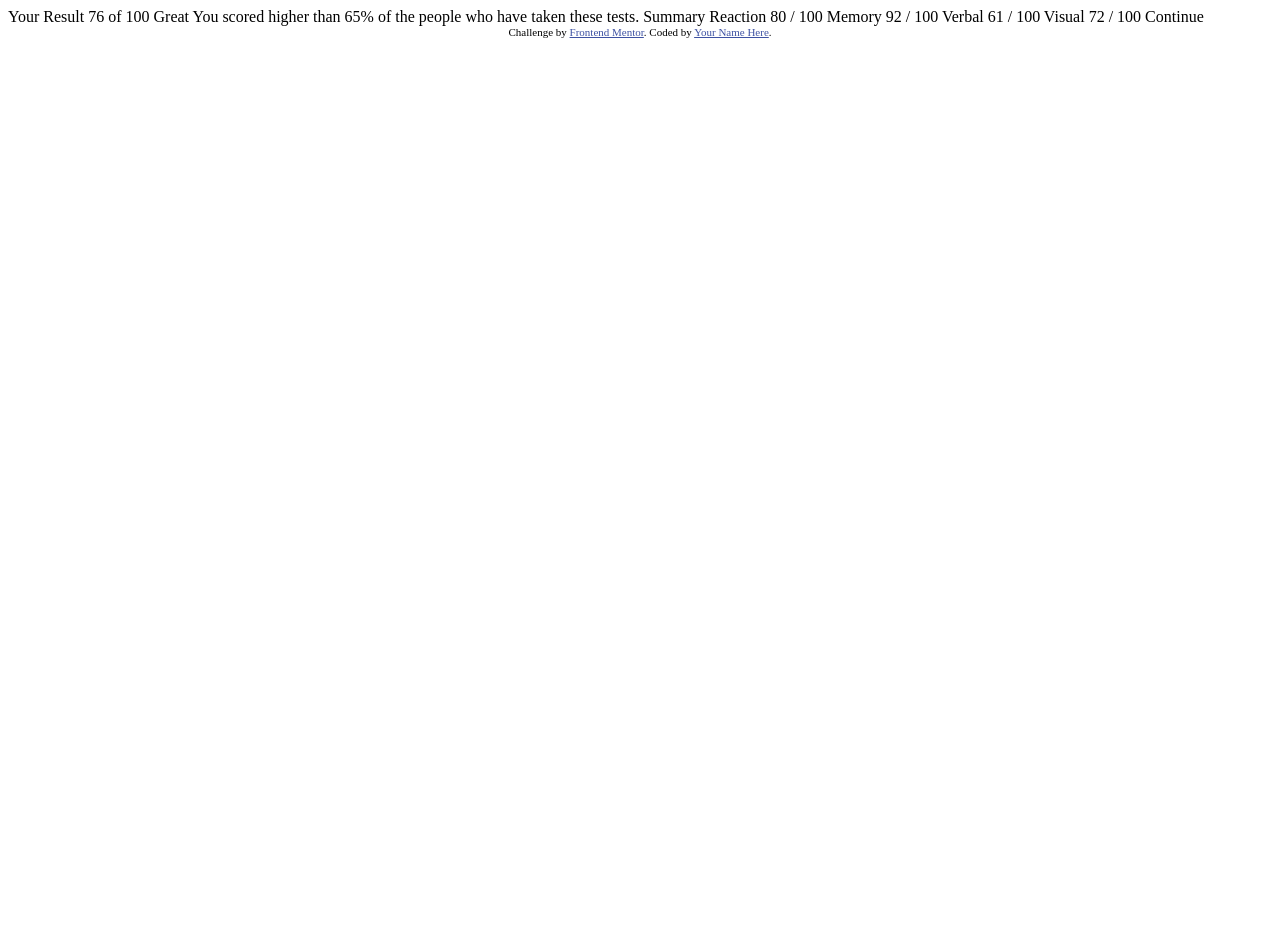
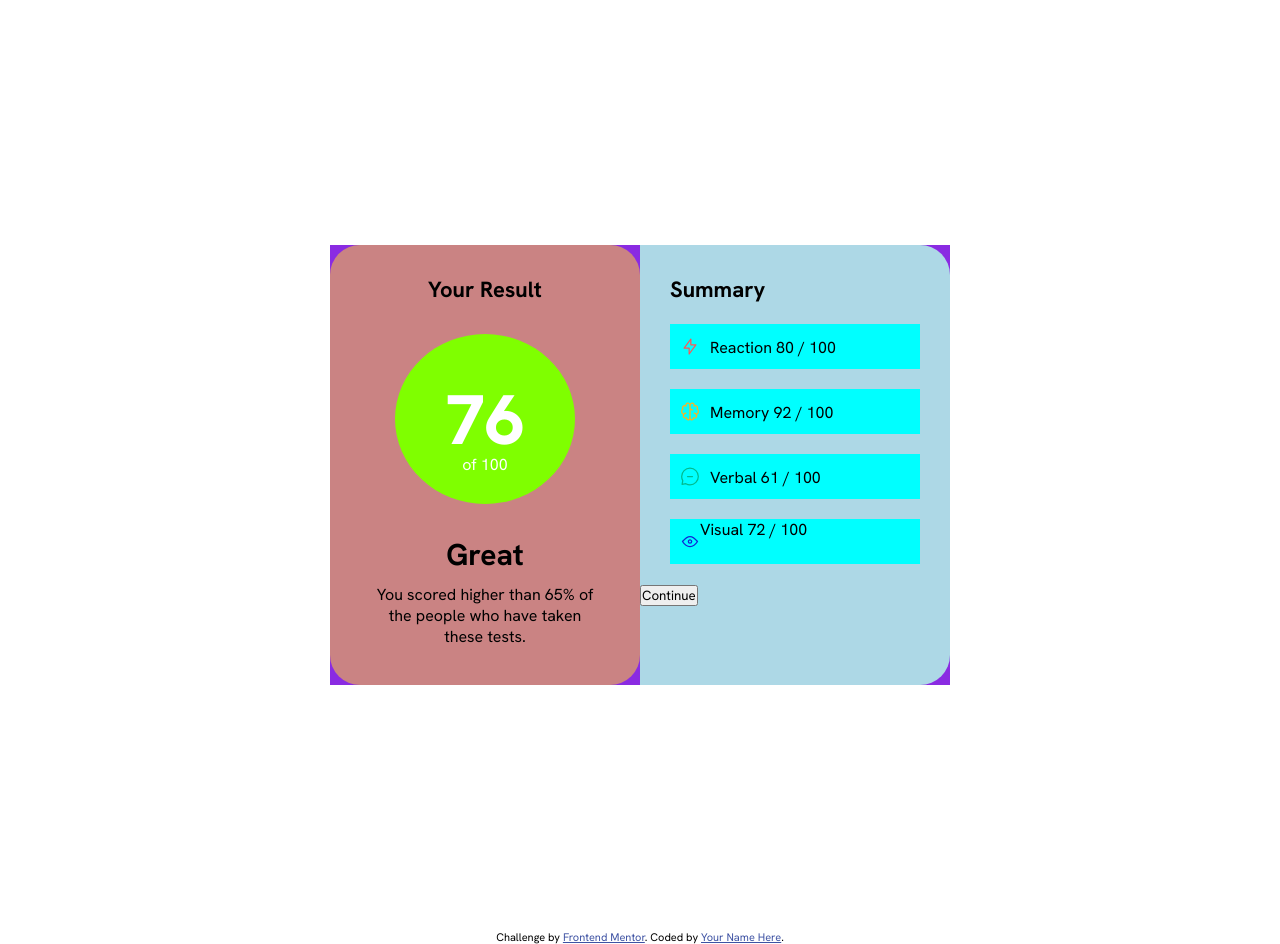
Before and after one commit to Nathan-Rodrigues0/projeto-sa-de, a plain HTML site: page index.html in a window 1280 px wide. Before the commit the page ends 800 px from the top, so only its background shows below. Drawn offline with Linux system fonts and the light colour scheme.

Commit message:
criando um projeto de verificador de saúde

```diff
--- a/index.html
+++ b/index.html
@@ -4,6 +4,7 @@
   <meta charset="UTF-8">
   <meta name="viewport" content="width=device-width, initial-scale=1.0"> <!-- displays site properly based on user's device -->
 
+  <link rel="stylesheet" href="style.css">
   <link rel="icon" type="image/png" sizes="32x32" href="./assets/images/favicon-32x32.png">
 
   <title>Frontend Mentor | Results summary component</title>
@@ -15,30 +16,56 @@
   </style>
 </head>
 <body>
+<main>
+  <div class="result">
 
-  Your Result
-  76
-  of 100
+      <h3>Your Result</h3>
+      <p class="num-1">76</p>
+      <p class="num-2">of 100</p>
+      <h2>Great</h2>
+      <p class="text">You scored higher than 65% of the people who have taken these tests.</p>
+  </div>
 
-  Great
-  You scored higher than 65% of the people who have taken these tests.
+  <div class="summary">
 
-  Summary
+      <h3 id="titulo-2">Summary</h3>
 
-  Reaction
-  80 / 100
+      <div id="react">
+        <img src="assets/images/icon-reaction.svg" alt="react">
+        <p id="frase">
+          Reaction
+          <span>80 / 100</span>
+        </p>
+      </div>
 
-  Memory
-  92 / 100
+      <div id="memory">
+        <img src="assets/images/icon-memory.svg" alt="memory">
+        <p id="frase">
+          Memory
+          <span>92 / 100</span>
+        </p>
+      </div>
 
-  Verbal
-  61 / 100
+      <div id="verbal">
+        <img src="assets/images/icon-verbal.svg" alt="verbal">
+        <p id="frase">
+         Verbal
+          <span>61 / 100</span>
+        </p>
+      </div>
 
-  Visual
-  72 / 100
+      <div id="visual">
+        <img src="assets/images/icon-visual.svg" alt="">
+        <p>
+          Visual
+          <span>72 / 100</span>
+        </p>
+      </div>
 
-  Continue
+      <button>Continue</button>
 
+  </div>
+</main>
   <div class="attribution">
     Challenge by <a href="https://www.frontendmentor.io?ref=challenge" target="_blank">Frontend Mentor</a>.
     Coded by <a href="#">Your Name Here</a>.
--- /dev/null
+++ b/style.css
@@ -0,0 +1,106 @@
+@charset "UTF-8";
+@import url('https://fonts.googleapis.com/css2?family=Hanken+Grotesk&display=swap');
+@import url('https://fonts.googleapis.com/css2?family=Hanken+Grotesk:wght@700&display=swap');
+@import url('https://fonts.googleapis.com/css2?family=Hanken+Grotesk:wght@800&display=swap');
+
+* {
+    margin: 0;
+    padding: 0;
+
+    font-family: 'Hanken Grotesk', sans-serif;
+    text-align: justify;
+
+}
+
+
+main {
+    margin: 245px auto;
+    width: 620px;
+    height: 440px;
+    display: flex;
+    background-color: blueviolet;
+}
+
+.result {
+    background-color: rgb(202, 131, 131);
+    width: 310px;
+    border-radius: 30px;
+ }
+
+h2, h3 {
+    text-align: center;
+    margin-top: 30px;
+ }
+
+h2{
+    padding-top: 30px;
+    font-size: 30px;
+ }
+
+ h3 {
+    font-size: 22px;
+ }
+
+.num-1 {
+    margin: 30px auto;
+    padding-top: 40px;
+    background-color: chartreuse;
+    color: white;
+    border-radius: 50%;
+    height: 130px;
+    width: 100px;
+    font-size: 70px;
+    font-weight: 900;
+    font-family: 'Hanken Grotesk', sans-serif;
+ }
+
+.num-2 {
+    margin-top: -80px;
+    color: white;
+ }
+
+.result > p {
+    padding-left: 40px;
+    padding-right: 40px;
+    text-align: center;
+}
+
+.text {
+    padding-top: 10px;
+}
+/* parte 2 */
+
+.summary {
+    background-color: lightblue;
+    width: 310px;
+    border-radius: 0 30px 30px 0;
+}
+
+#titulo-2 {
+    text-align: left;
+    padding-left: 30px;
+}
+
+.summary > div {
+    text-align: left;
+    font-size: 16px;
+    background-color: aqua;
+    height: 45px;
+    width: 250px;
+    margin: 20px auto;
+    display: flex;
+}
+
+img {
+    padding: 0px 0px 0px 10px;
+    width: 20px;
+}
+
+#frase {
+    padding-left: 10px;
+    margin-top: 13px;
+}
+
+div > span {
+    text-align: right;
+}
```
